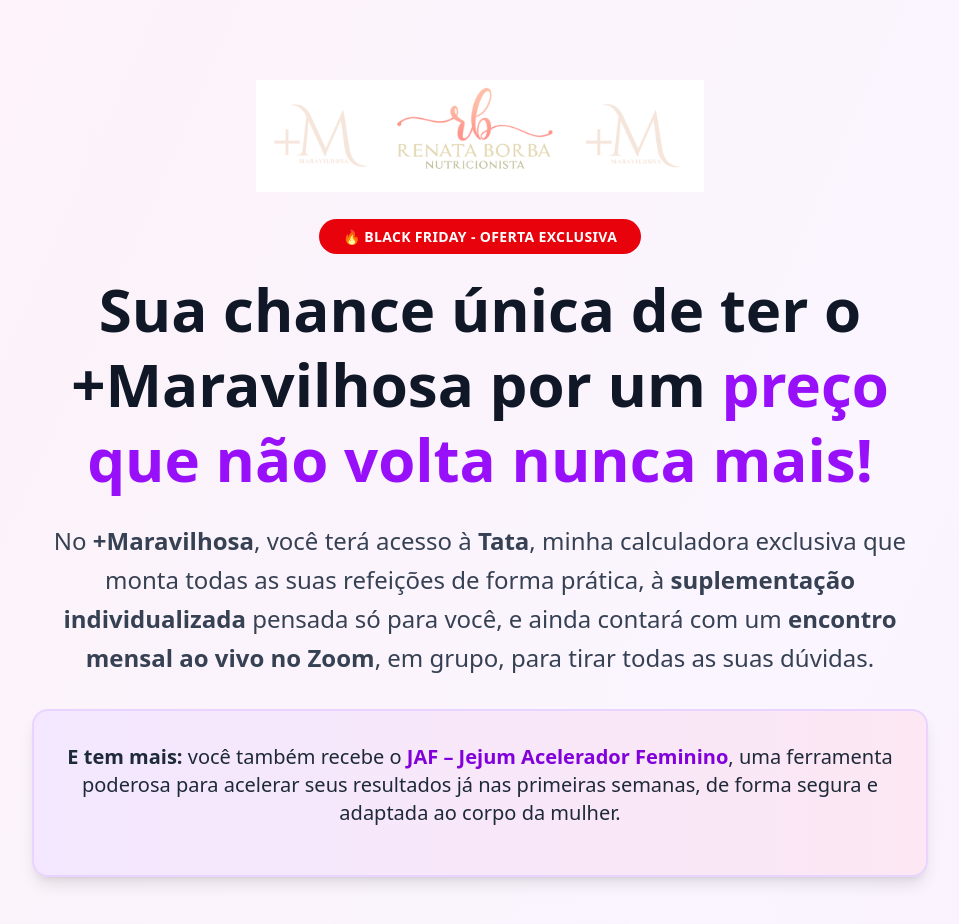
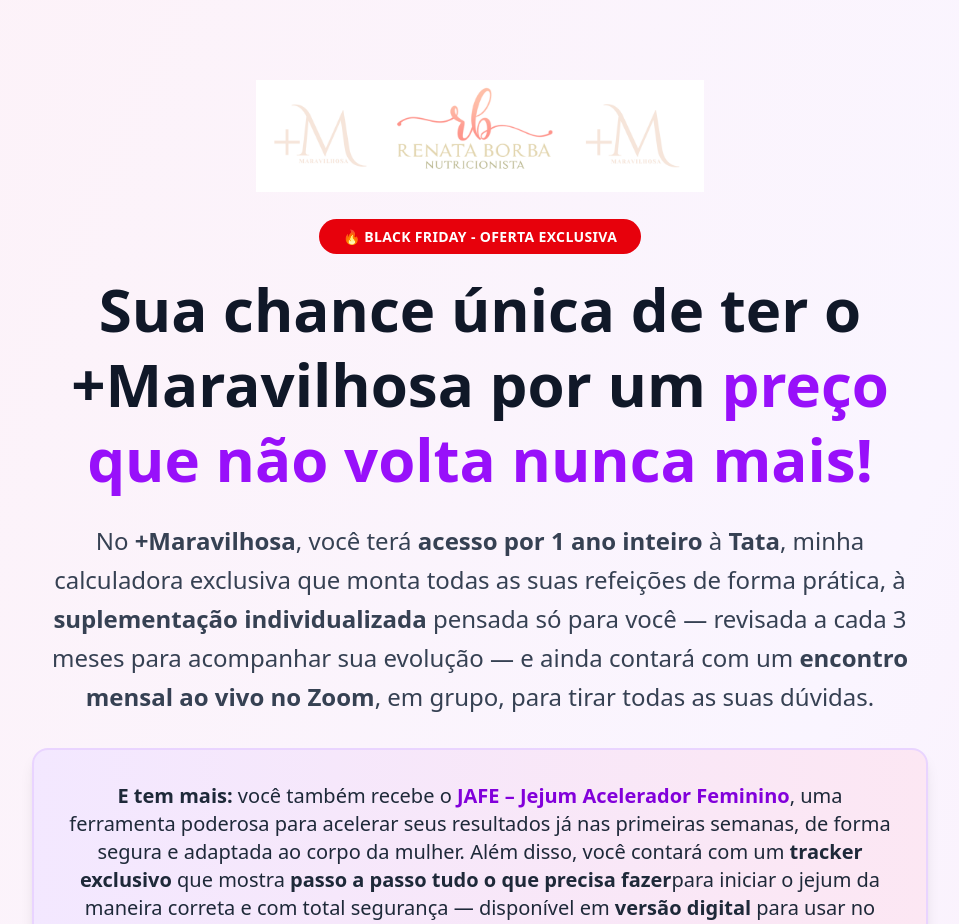
Before and after one commit to renataborbanutri/blackmaravilhosas, a React (Vite) app: page / in a window 1280 px wide. Shown: the top 924 px of the page, without its empty margins (160-1119 px from the left). Built offline with nearby package versions, Linux system fonts and the light colour scheme.

Commit message:
Update App.jsx

```diff
--- a/src/App.jsx
+++ b/src/App.jsx
@@ -177,18 +177,23 @@
           </h1>
 
           <p className="text-xl md:text-2xl text-gray-700 leading-relaxed mb-8">
-            No <strong>+Maravilhosa</strong>, você terá acesso à <strong>Tata</strong>, minha calculadora exclusiva
-            que monta todas as suas refeições de forma prática, à <strong>suplementação individualizada</strong> pensada
-            só para você, e ainda contará com um <strong>encontro mensal ao vivo no Zoom</strong>, em grupo,
-            para tirar todas as suas dúvidas.
+          No <strong>+Maravilhosa</strong>, você terá <strong>acesso por 1 ano inteiro</strong> à <strong>Tata</strong>,
+          minha calculadora exclusiva que monta todas as suas refeições de forma prática,
+          à <strong>suplementação individualizada</strong> pensada só para você — revisada a cada 3 meses para acompanhar sua evolução —
+          e ainda contará com um <strong>encontro mensal ao vivo no Zoom</strong>, em grupo, para tirar todas as suas dúvidas.
           </p>
 
+
           <div className="bg-gradient-to-r from-purple-100 to-pink-100 rounded-2xl p-6 md:p-8 mb-8 border-2 border-purple-200 shadow-lg">
-            <p className="text-lg md:text-xl text-gray-800 mb-4">
-              <strong>E tem mais:</strong> você também recebe o <strong className="text-purple-700">JAF – Jejum Acelerador Feminino</strong>,
-              uma ferramenta poderosa para acelerar seus resultados já nas primeiras semanas, de forma segura e adaptada ao corpo da mulher.
-            </p>
+          <p className="text-lg md:text-xl text-gray-800 mb-4">
+          <strong>E tem mais:</strong> você também recebe o <strong className="text-purple-700">JAFE – Jejum Acelerador Feminino</strong>,
+          uma ferramenta poderosa para acelerar seus resultados já nas primeiras semanas, de forma segura e adaptada ao corpo da mulher.
+          Além disso, você contará com um <strong>tracker exclusivo</strong> que mostra <strong>passo a passo tudo o que precisa fazer</strong>
+          para iniciar o jejum da maneira correta e com total segurança — disponível em <strong>versão digital</strong> para usar no celular
+          e também em <strong>versão para imprimir</strong>, caso prefira acompanhar no papel.
+          </p>
           </div>
+
         </div>
 
         {/* Benefits Grid */}
```
